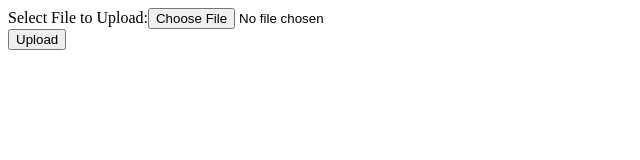
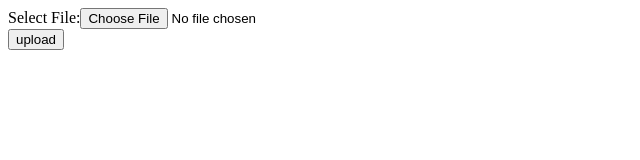
Before and after one commit to dchigu/dchigu, a plain HTML site: page index.html in a window 1280 px wide. Shown: the whole page, without its empty margins (0-640 px from the left). Drawn offline with Linux system fonts and the light colour scheme.

Commit message:
Update index.html

```diff
--- a/index.html
+++ b/index.html
@@ -1,11 +1,8 @@
 <html>
-<head>
-</head>
 <body>
-<form action="UploadDownloadFileServlet" method="post" enctype="multipart/form-data">
-Select File to Upload:<input type="file" name="fileName">
-<br>
-<input type="submit" value="Upload">
+<form action="go" method="post" enctype="multipart/form-data">
+Select File:<input type="file" name="fname"/><br/>
+<input type="submit" value="upload"/>
 </form>
 </body>
 </html>
```
